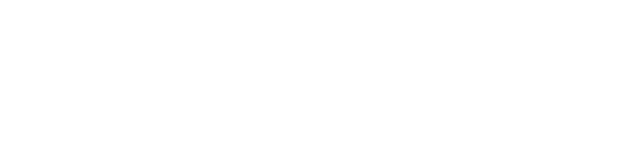
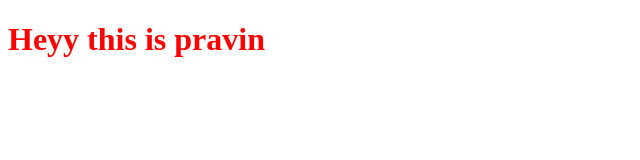
Before and after one commit to ShelkePravin/project2, a plain HTML site: page index.html in a window 1280 px wide. Shown: the whole page, without its empty margins (0-640 px from the left). Drawn offline with Linux system fonts and the light colour scheme.

Commit message:
added new heading in app.js

```diff
--- a/app.js
+++ b/app.js
@@ -0,0 +1,6 @@
+let h1 = document.createElement("h1");
+
+h1.innerText = "Heyy this is pravin";
+h1.style.color = "red";
+
+document.body.append(h1);
--- a/index.html
+++ b/index.html
@@ -7,5 +7,7 @@
 </head>
 <body>
 
+    <!-- added script file -->
+     <script src="app.js"></script>
 </body>
 </html>
```
